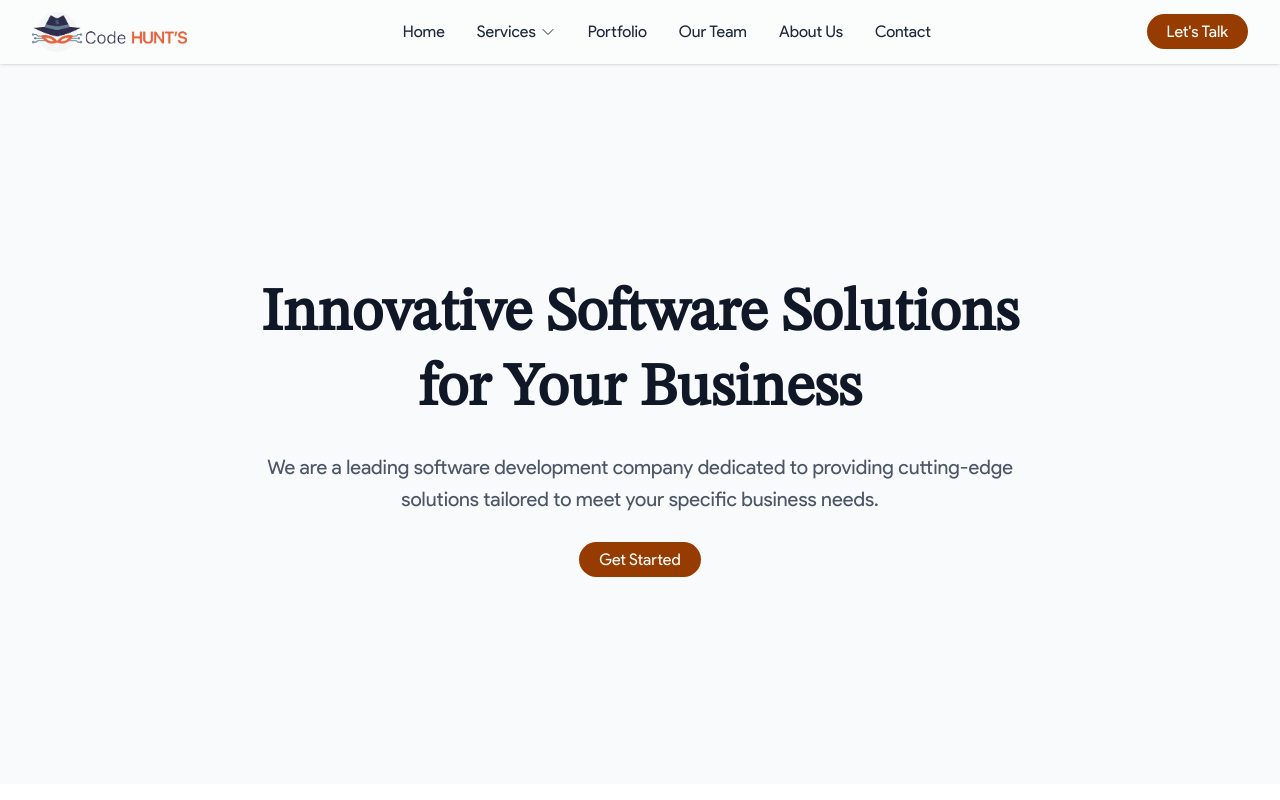
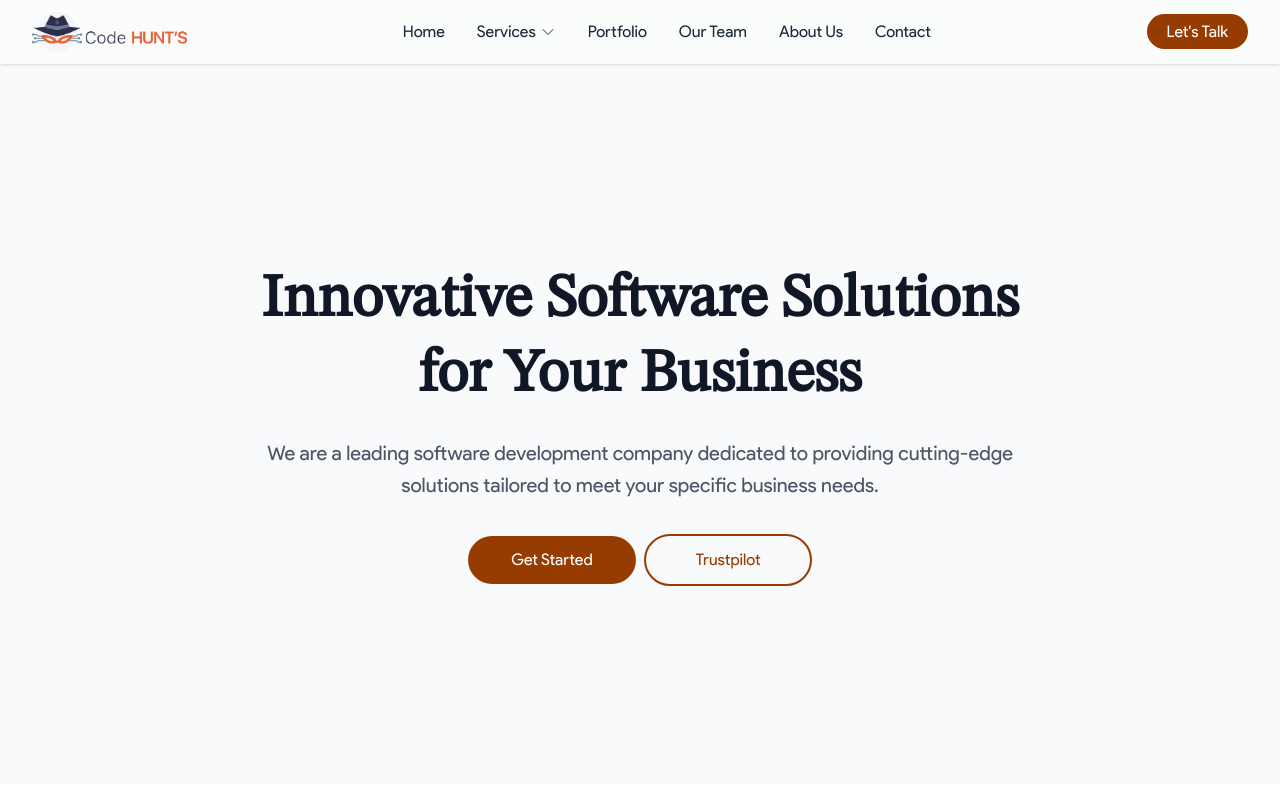
Before and after one commit to uxlabspk/codehunts, a React (Vite) app: page / in a window 1280 px wide. Shown: the top 800 px of the page. Built offline with nearby package versions, Linux system fonts and the light colour scheme.

Commit message:
Refactoring The Code

```diff
--- /dev/null
+++ b/src/components/Buttons/FilledButton.jsx
@@ -0,0 +1,10 @@
+import {Link} from "react-router-dom";
+
+
+export default function FilledButton({ text, to, style = "" }) {
+    return (
+        <Link to={to} className={`bg-amber-800 text-white  rounded-full hover:bg-amber-900 transition ${style}`}>
+            {text}
+        </Link>
+    )
+}
--- /dev/null
+++ b/src/components/Buttons/OutlineButton.jsx
@@ -0,0 +1,10 @@
+import {Link} from "react-router-dom";
+
+
+export default function OutlineButton({ text, to, style = "" }) {
+    return (
+        <Link to={to} className={`border-2 border-amber-800 text-amber-800  rounded-full hover:bg-amber-900 hover:text-white transition ${style}`}>
+            {text}
+        </Link>
+    )
+}
--- a/src/components/ProfileCard.jsx
+++ b/src/components/Cards/ProfileCard.jsx
@@ -2,7 +2,7 @@ import React from 'react';
 
 const ProfileCard = ({img, name, bio}) => {
     return (
-        <div className="group w-full h-[400px] rounded-2xl shadow-xl relative overflow-hidden flex flex-col justify-end">
+        <div className="group w-full h-[400px] rounded-2xl shadow-xl relative overflow-hidden flex flex-col justify-end cursor-pointer">
             {/* Background Image */}
             <div
                 className="absolute inset-0 bg-cover bg-center transition-transform duration-300 group-hover:scale-105"
--- a/src/components/FilledButton.jsx
+++ /dev/null
@@ -1,10 +0,0 @@
-import {Link} from "react-router-dom";
-
-
-export default function FilledButton({ text, to }) {
-    return (
-        <Link to={to} className="bg-amber-800 text-white px-5 py-2 rounded-full hover:bg-amber-900 transition">
-            {text}
-        </Link>
-    )
-}
--- a/src/components/Footer.jsx
+++ b/src/components/Footer.jsx
@@ -116,9 +116,9 @@ export default function Footer() {
                 <div className="container mt-3 max-w-6xl mx-auto px-4">
                     <span id="year">© 2023 - {new Date().getFullYear()} CodeHUNT'S, Inc. · </span>
                     <span>
-          <a href="/terms" target="_blank" rel="noopener noreferrer" className="text-light hover:underline">
-            Terms
-          </a>.
+          <a href="/terms" target="_blank" rel="noopener noreferrer" className="text-light underline">
+            Terms.
+          </a>
         </span>
                 </div>
             </div>
--- a/src/components/Hero.jsx
+++ b/src/components/Hero.jsx
@@ -1,4 +1,5 @@
-import FilledButton from "./FilledButton.jsx";
+import FilledButton from "./Buttons/FilledButton.jsx";
+import OutlineButton from "./Buttons/OutlineButton.jsx";
 
 
 export default function Hero() {
@@ -12,7 +13,10 @@ export default function Hero() {
                     We are a leading software development company dedicated to providing cutting-edge solutions
                     tailored to meet your specific business needs.
                 </p>
-                <FilledButton text={"Get Started"} to={"/"} />
+                <div className="flex items-center justify-center gap-2 flex-col sm:flex-row">
+                    <FilledButton text={"Get Started"} to={"/"} style={"px-8 py-3 sm:w-42 w-96"} />
+                    <OutlineButton text={"Trustpilot"} to={"/"} style={"px-8 py-3 sm:w-42 w-96"} />
+                </div>
             </div>
         </section>
 
--- a/src/components/NavBar.jsx
+++ b/src/components/NavBar.jsx
@@ -1,7 +1,7 @@
 import { useState } from "react";
 import { Dialog } from "@headlessui/react";
 import { Bars3Icon, XMarkIcon, ChevronDownIcon } from "@heroicons/react/24/outline";
-import FilledButton from "./FilledButton.jsx";
+import FilledButton from "./Buttons/FilledButton.jsx";
 
 export default function NavBar() {
     const [mobileMenuOpen, setMobileMenuOpen] = useState(false);
@@ -42,7 +42,7 @@ export default function NavBar() {
 
                     {/* CTA Button */}
                     <div className="hidden lg:block">
-                        <FilledButton text={"Let's Talk"} to={"/lets-talk"} />
+                        <FilledButton text={"Let's Talk"} to={"/lets-talk"} style={"px-5 py-2"} />
                     </div>
 
                     {/* Mobile menu button */}
```
Also changed, not shown: src/pages/Home.jsx (+4 -4 lines), src/components/Buttons/BackToTop.jsx (renamed from src/components/BackToTop.jsx), src/components/Cards/ProjectCard.jsx (renamed from src/components/ProjectCard.jsx), src/components/Cards/ServiceCard.jsx (renamed from src/components/ServiceCard.jsx).
